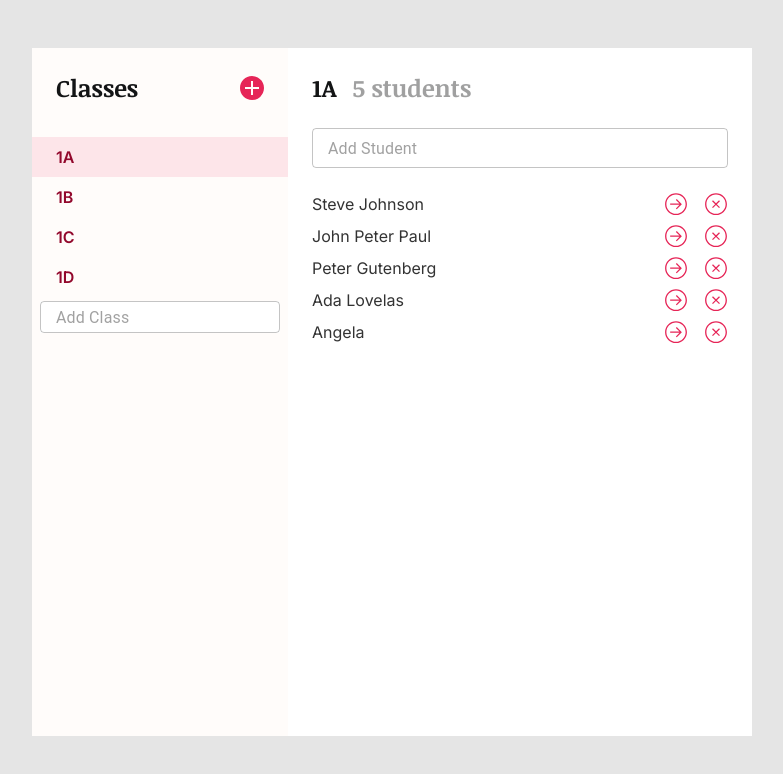
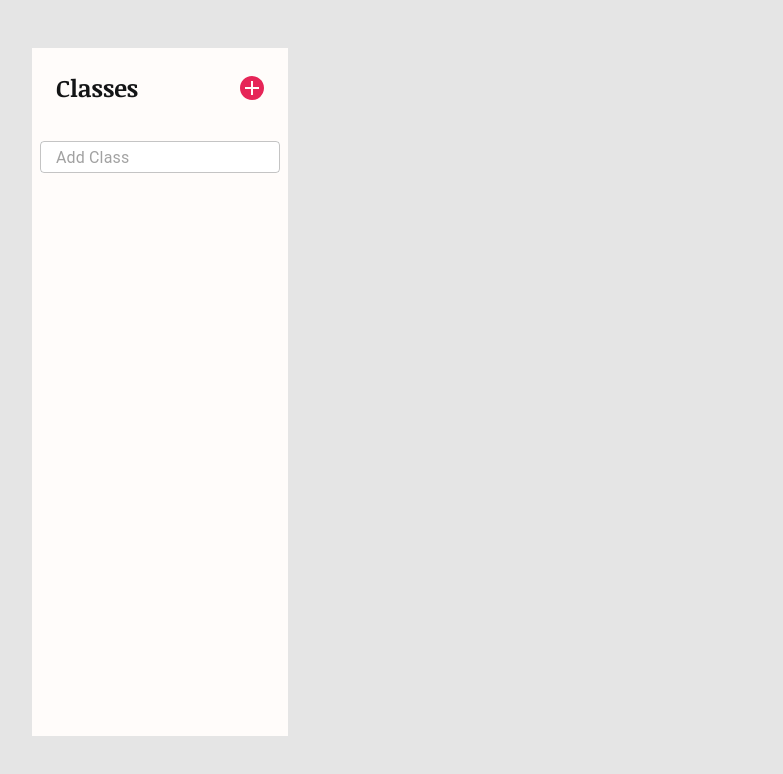
Before and after one commit to simzar/classes-list, a React (Create React App) app: page / in a window 1280 px wide. Before the commit this address led to /1A. Shown: the top 774 px of the page, without its empty margins (248-1031 px from the left). Built offline with nearby package versions, Linux system fonts and the light colour scheme.

Commit message:
Add naive classrooms saving logic

```diff
--- a/package.json
+++ b/package.json
@@ -12,13 +12,16 @@
     "@types/node": "^12.19.16",
     "@types/react": "^17.0.1",
     "@types/react-dom": "^17.0.0",
+    "formik": "^2.2.6",
+    "localforage": "^1.9.0",
     "node-sass": "^5.0.0",
     "react": "^17.0.1",
     "react-dom": "^17.0.1",
     "react-intl": "^5.12.2",
     "react-router-dom": "^5.2.0",
     "react-scripts": "4.0.2",
-    "typescript": "^4.1.4"
+    "typescript": "^4.1.4",
+    "uuid": "^8.3.2"
   },
   "scripts": {
     "start": "react-scripts start",
@@ -48,6 +51,7 @@
   },
   "devDependencies": {
     "@types/react-router-dom": "^5.1.7",
+    "@types/uuid": "^8.3.0",
     "gh-pages": "^3.1.0"
   }
 }
--- a/src/components/Button/Button.module.scss
+++ b/src/components/Button/Button.module.scss
@@ -15,12 +15,15 @@
 
     &:focus-visible,
     &:hover {
-        animation: spinner 1.2s infinite;
-
         svg {
             fill: #AD0934;
         }
     }
+}
+
+.loading {
+    animation: spinner 1.2s infinite;
+    cursor: default;
 }
 
 @keyframes spinner {
--- a/src/components/Button/Button.tsx
+++ b/src/components/Button/Button.tsx
@@ -1,15 +1,27 @@
-import React, { MouseEventHandler } from 'react';
+import React, { HTMLProps, MouseEventHandler, SVGProps } from 'react';
 import classes from './Button.module.scss';
 
-interface ButtonProps {
+interface ButtonProps extends HTMLProps<HTMLButtonElement> {
     alt: string;
-    className?: string;
-    onClick: MouseEventHandler<HTMLButtonElement>;
-    Icon: React.FunctionComponent<React.SVGProps<SVGSVGElement> & { title?: string }>;
+    onClick?: MouseEventHandler<HTMLButtonElement>;
+    Icon: React.FC<SVGProps<SVGSVGElement> & { title?: string }>;
+    type?: "button" | "submit" | "reset" | undefined;
+    isLoading?: boolean;
 }
 
-const Button: React.FC<ButtonProps> = ({ onClick, className, Icon, alt }) => (
-    <button onClick={onClick} className={`${classes.root} ${className}`}>
+const Button: React.FC<ButtonProps> = ({
+    type = 'button',
+    Icon,
+    alt,
+    className,
+    disabled = false,
+    isLoading = false,
+...restProps }) => (
+    <button
+        {...restProps}
+        disabled={disabled || isLoading}
+        className={`${classes.root} ${isLoading ? classes.loading : ''} ${className}`}
+    >
         <Icon title={alt} />
     </button>
 );
--- a/src/components/ClassroomsContainer/ClassroomsContainer.tsx
+++ b/src/components/ClassroomsContainer/ClassroomsContainer.tsx
@@ -1,35 +1,58 @@
-import React from 'react';
+import React, { useEffect, useState } from 'react';
 import { BrowserRouter as Router, Redirect, Route, Switch } from 'react-router-dom';
+import localforage from 'localforage';
+import { v4 as uuid } from 'uuid';
 import classes from './ClassroomsContainer.module.scss';
 import ClassroomsList from '../ClassroomsList';
 import StudentsList from '../StudentsList';
-
-const schoolClasses = [
-    '1A', '1B', '1C', '1D'
-];
-
-const students = [
-    { id: '1', name: 'Steve Johnson' },
-    { id: '2', name: 'John Peter Paul' },
-    { id: '3', name: 'Peter Gutenberg' },
-    { id: '8', name: 'Ada Lovelas' },
-    { id: '11', name: 'Angela' },
-];
+import { naivelyCompareClassrooms, sleep } from '../../utils';
+import { ClassroomFormValues, ClassroomPreview } from '../../utils/types';
 
 const ClassroomsContainer: React.FC = () => {
+    const [classrooms, setClassrooms] = useState<ClassroomPreview[]>([]);
+
+    useEffect(() => {
+        fetchClassroomsList();
+    }, []);
+
+    const fetchClassroomsList = async () => {
+        await sleep();
+
+        const classroomsList = await localforage.keys();
+
+        setClassrooms(classroomsList.sort(naivelyCompareClassrooms));
+    };
+
+    const addClassroom = async ({ name }: ClassroomFormValues) => {
+        await sleep();
+        const existingClassroom = await localforage.getItem(name);
+
+        if (existingClassroom) {
+            throw new Error('Classroom already exists');
+        }
+
+        await localforage.setItem(name, { id: uuid(), name, students: [] });
+
+        setClassrooms(
+            [
+                ...classrooms,
+                name,
+            ].sort(naivelyCompareClassrooms)
+        );
+    };
 
     return (
         <Router basename={process.env.PUBLIC_URL}>
             <div className={classes.wrapper}>
-                <ClassroomsList classrooms={schoolClasses} addClassroom={(e, v) => console.log('add: ', v)}/>
+                <ClassroomsList classrooms={classrooms} addClassroom={(v) => addClassroom(v)}/>
                 <Switch>
-                    {schoolClasses.map(schoolClass => (
-                        <Route key={schoolClass} path={`/${schoolClass}`}>
-                            <StudentsList students={students} name={schoolClass} />
+                    {classrooms.map(classroom => (
+                        <Route key={classroom} path={`/${classroom}`}>
+                            <StudentsList name={classroom}/>
                         </Route>
                     ))}
                     <Route>
-                        <Redirect to={`${schoolClasses[0]}`} />
+                        <Redirect to={`${classrooms[0] ?? ''}`}/>
                     </Route>
                 </Switch>
             </div>
--- a/src/components/ClassroomsList/ClassroomsList.module.scss
+++ b/src/components/ClassroomsList/ClassroomsList.module.scss
@@ -24,7 +24,10 @@
     font-weight: 600;
     height: 40px;
     line-height: 40px;
+    max-width: 100%;
+    overflow: hidden;
     text-decoration: none;
+    text-overflow: ellipsis;
     transition: background 0.3s ease;
     padding: 0 24px;
 
--- a/src/components/ClassroomsList/ClassroomsList.tsx
+++ b/src/components/ClassroomsList/ClassroomsList.tsx
@@ -3,39 +3,66 @@ import { FormattedMessage } from 'react-intl';
 import { NavLink } from 'react-router-dom';
 import Button from '../Button';
 import { ReactComponent as Add } from '../../assets/icons/add.svg';
-import { WithIntlProp } from '../../utils/types';
+import { ClassroomFormValues, ClassroomPreview, WithIntlProp } from '../../utils/types';
 import classes from './ClassroomsList.module.scss';
 import InputField from '../InputField';
+import { Formik, Field, Form } from 'formik';
 
 
 interface ClassroomsListProps extends WithIntlProp {
-    classrooms: string[];
-    addClassroom: (event: React.MouseEvent<HTMLButtonElement>, classroom: string) => void;
+    classrooms: ClassroomPreview[];
+    addClassroom: (classroom: ClassroomFormValues) => void;
 }
 
 const ClassroomsList: React.FC<ClassroomsListProps> = ({ classrooms, addClassroom, intl }) => (
     <div className={classes.wrapper}>
+        <Formik
+            initialValues={{ name: '' }}
+            onSubmit={async (values, { resetForm }) => {
+                try {
+                    if (!values.name) return;
+                    await addClassroom(values);
+                    resetForm();
+                } catch (e) {
+                    console.error(e);
+                }
+            }}
+        >
+            {({ isSubmitting, setFieldValue }) => {
+                return (
+                    <Form>
                         <div className={classes.header}>
                             <FormattedMessage tagName="h1" id="classroomsContainer.header"/>
                             <Button
-                onClick={(e) => addClassroom(e, 'new class')}
+                                type="submit"
+                                isLoading={isSubmitting}
                                 Icon={Add}
                                 alt={intl.formatMessage({ id: 'classroomsContainer.alt.add' })}
                             />
                         </div>
                         <div className={classes.list}>
-            {classrooms.map(schoolClass => (
+                            {classrooms.map(classroom => (
                                 <NavLink
-                    key={schoolClass}
-                    to={schoolClass}
+                                    key={classroom}
+                                    to={classroom}
                                     className={classes.listItem}
                                     activeClassName={classes.activeListItem}
                                 >
-                    {schoolClass}
+                                    {classroom}
                                 </NavLink>
                             ))}
                         </div>
-        <InputField placeholder="Add Class"/>
+                        <Field
+                            name="name"
+                            component={InputField}
+                            placeholder="Add Class"
+                            disabled={isSubmitting}
+                            onChange={(e: any) => setFieldValue('name', e.target.value?.toUpperCase())}
+                        />
+                    </Form>
+                )
+            }}
+        </Formik>
     </div>
 );
 
--- a/src/components/InputField/InputField.tsx
+++ b/src/components/InputField/InputField.tsx
@@ -1,14 +1,23 @@
 import React from 'react';
+import { FieldProps } from 'formik';
 import TextField from '@material-ui/core/TextField';
 import classes from './InputField.module.scss';
 
-interface InputFieldProps {
+interface InputFieldProps extends FieldProps {
     className?: string;
     placeholder: string;
+    disabled?: boolean;
 }
 
-const InputField: React.FC<InputFieldProps> = ({ className = '', placeholder }) => (
-    <TextField className={`${classes.wrapper} ${className}`} variant="outlined" placeholder={placeholder}/>
+const InputField: React.FC<InputFieldProps> = ({ className = '', placeholder, field, disabled = false, ...restProps }) => (
+    <TextField
+        {...field}
+        {...restProps}
+        className={`${classes.wrapper} ${className}`}
+        variant="outlined"
+        placeholder={placeholder}
+        disabled={disabled}
+    />
 );
 
 export default InputField;
--- a/src/components/StudentsList/StudentsList.module.scss
+++ b/src/components/StudentsList/StudentsList.module.scss
@@ -8,6 +8,7 @@
 .headerSubtext {
     margin-left: 16px;
     opacity: .4;
+    white-space: nowrap;
 }
 
 .input {
--- a/src/components/StudentsList/StudentsList.tsx
+++ b/src/components/StudentsList/StudentsList.tsx
@@ -1,12 +1,12 @@
 import React from 'react';
 import classes from './StudentsList.module.scss';
 import { FormattedMessage } from 'react-intl';
-import InputField from '../InputField';
 import { Student } from '../../utils/types';
 import StudentsListItem from '../StudentsListItem';
 
 interface StudentsListProps {
-    students: Student[];
+    // FIXME: remove
+    students?: Student[];
     name: string;
 }
 
@@ -22,7 +22,8 @@ const StudentsList: React.FC<StudentsListProps> = ({ name, students = [] }) => {
                     />
                 </span>
             </h1>
-            <InputField className={classes.input} placeholder="Add Student"/>
+            {/*FIXME*/}
+            {/*<InputField className={classes.input} placeholder="Add Student"/>*/}
             {students?.map(student => (
                 <StudentsListItem
                     key={student.id}
--- a/src/styles/typography.scss
+++ b/src/styles/typography.scss
@@ -12,5 +12,6 @@ body {
         font-weight: 700;
         line-height: 32px;
         margin: 0;
+        word-break: break-word;
     }
 }
--- /dev/null
+++ b/src/utils/index.ts
@@ -0,0 +1,19 @@
+import { ClassroomPreview } from './types';
+
+export const sleep = (ms: number = 1200) =>
+    new Promise(resolve => setTimeout(resolve, ms));
+
+export const naivelyCompareClassrooms = (a: ClassroomPreview, b: ClassroomPreview) => {
+    if (a === b) {
+        return 0;
+    }
+
+    const aYear = parseInt(a);
+    const bYear = parseInt(b);
+
+    if (aYear === bYear) {
+        return a < b ? -1 : 1;
+    }
+
+    return aYear < bYear ? -1 : 1;
+};
```
Also changed, not shown: src/utils/types.ts (+13 -0 lines), 1 other file (tests, documents, lock files or other folders). Lines whose indentation alone changed are shown as unchanged.
